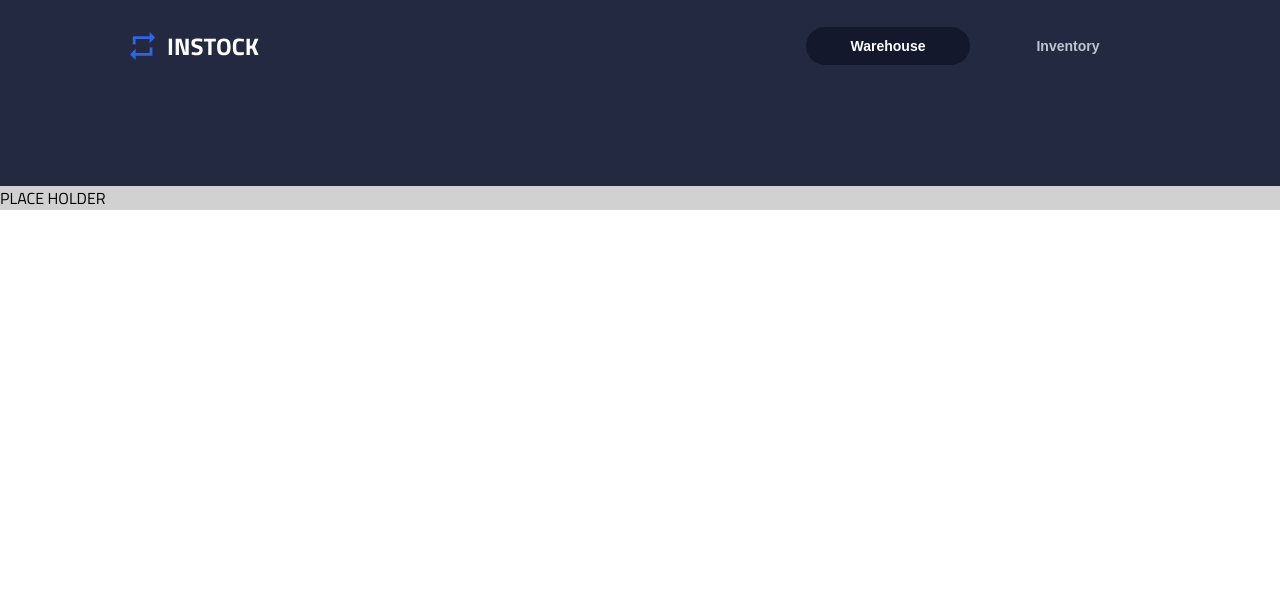
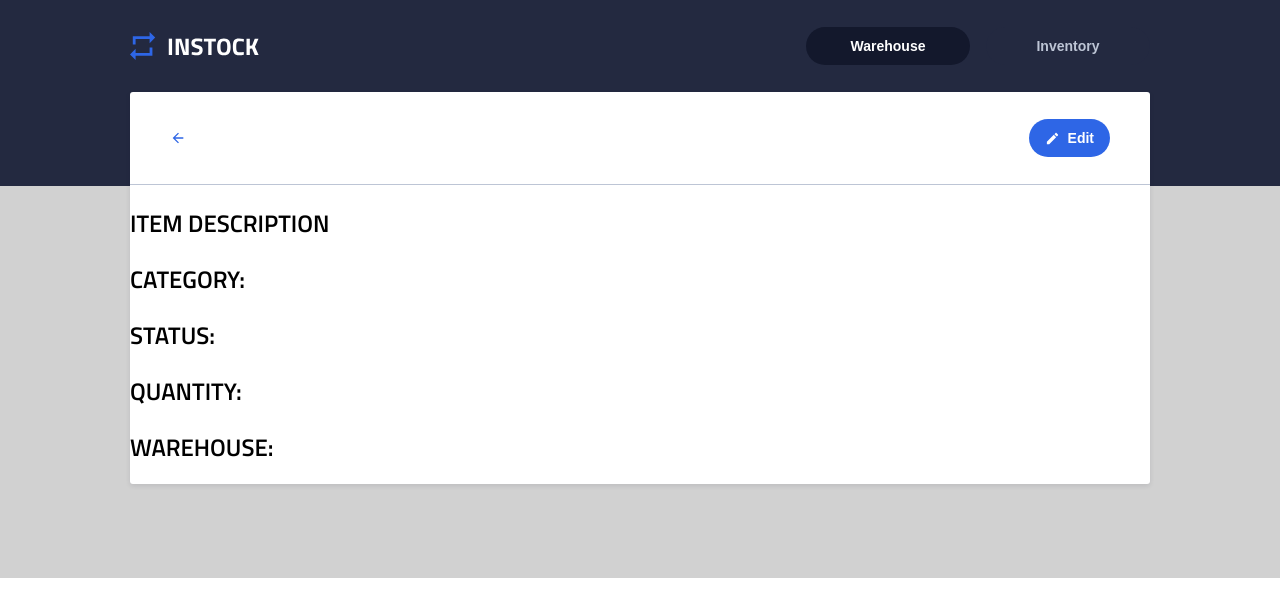
Before and after one commit to cdd741/In-Stock, a React (Create React App) app in the folder client/: page /inventories/1 in a window 1280 px wide. Shown: the top 616 px of the page. Built offline with nearby package versions, Linux system fonts and the light colour scheme; no server answers.

Commit message:
inventory details added, no styling made yet
Signed-off-by: Joshua Sepulveda <sepulveda.62@gmail.com>

```diff
--- /dev/null
+++ b/client/src/components/InventoryDetailsData/InventoryDetailsData.jsx
@@ -0,0 +1,30 @@
+import React from 'react'
+
+function InventoryDetailsData({idInventory}) {
+    return (
+        <div>
+                <div>
+                    <h2>ITEM DESCRIPTION</h2>
+                    <p>{idInventory.description}</p>
+                </div>
+                <div>
+                    <h2>CATEGORY:</h2>
+                    <p>{idInventory.category}</p>
+                </div>
+                <div>
+                    <h2>STATUS:</h2>
+                    <p>{idInventory.status}</p>
+                </div>
+                <div>
+                    <h2>QUANTITY:</h2>
+                    <p>{idInventory.quantity}</p>
+                </div>
+                <div>
+                    <h2>WAREHOUSE:</h2>
+                    <p>{idInventory.warehouseName}</p>
+                </div>
+        </div>
+    )
+}
+
+export default InventoryDetailsData
--- a/client/src/routes/InventoriesDetails.jsx
+++ b/client/src/routes/InventoriesDetails.jsx
@@ -1,11 +1,50 @@
-import React from 'react'
+import React, { Component } from 'react'
+import axios from 'axios'
+import SecondLevelWrap from '../components/SecondLevelWrap/SecondLevelWrap'
+import InventoryDetailsData from '../components/InventoryDetailsData/InventoryDetailsData'
+const url='http://localhost:8080/inventories';
 
-function InventoriesDetails() {
-    return (
-        <div>
-            PLACE HOLDER
-        </div>
-    )
+
+
+export default class InventoriesDetails extends Component {
+    state ={
+        idInventory:{},
+    }
+    handleBackClick = (e) => {
+        e.preventDefault();
+        this.props.history.goBack();
+      };
+    getInventoryIdArr = ()=>{
+        axios.get(url)
+        .then(res=>{
+            let inventories = res.data;
+            let urlID = this.props.match.params.id;
+            this.setState({
+                idInventory: inventories.find((item)=>{
+                    return (
+                        item.id ===urlID
+                    )
+                })
+            })
+        })
+    }
+
+    componentDidMount(){
+        this.getInventoryIdArr()
+    }
+    render() {
+        return (
+            <div className='main-container-wrapper'>
+                {/* <InventoryDetailsHeader idInventory={this.state.idInventory}/> */}
+                <SecondLevelWrap
+                    title={this.state.idInventory.itemName}
+                    onClickBack={this.handleBackClick}
+                    edit={true}
+                >
+                    <InventoryDetailsData idInventory={this.state.idInventory}/>
+
+                </SecondLevelWrap>
+            </div>
+        )
+    }
 }
-
-export default InventoriesDetails
```
Also changed, not shown: client/src/components/InventoryDetails/InventoryDetailsHeader.jsx (added, +15 -0 lines), client/src/components/InventoryDetailsData/InventoryDetailsData.scss (added), 1 other file (tests, documents, lock files or other folders).
